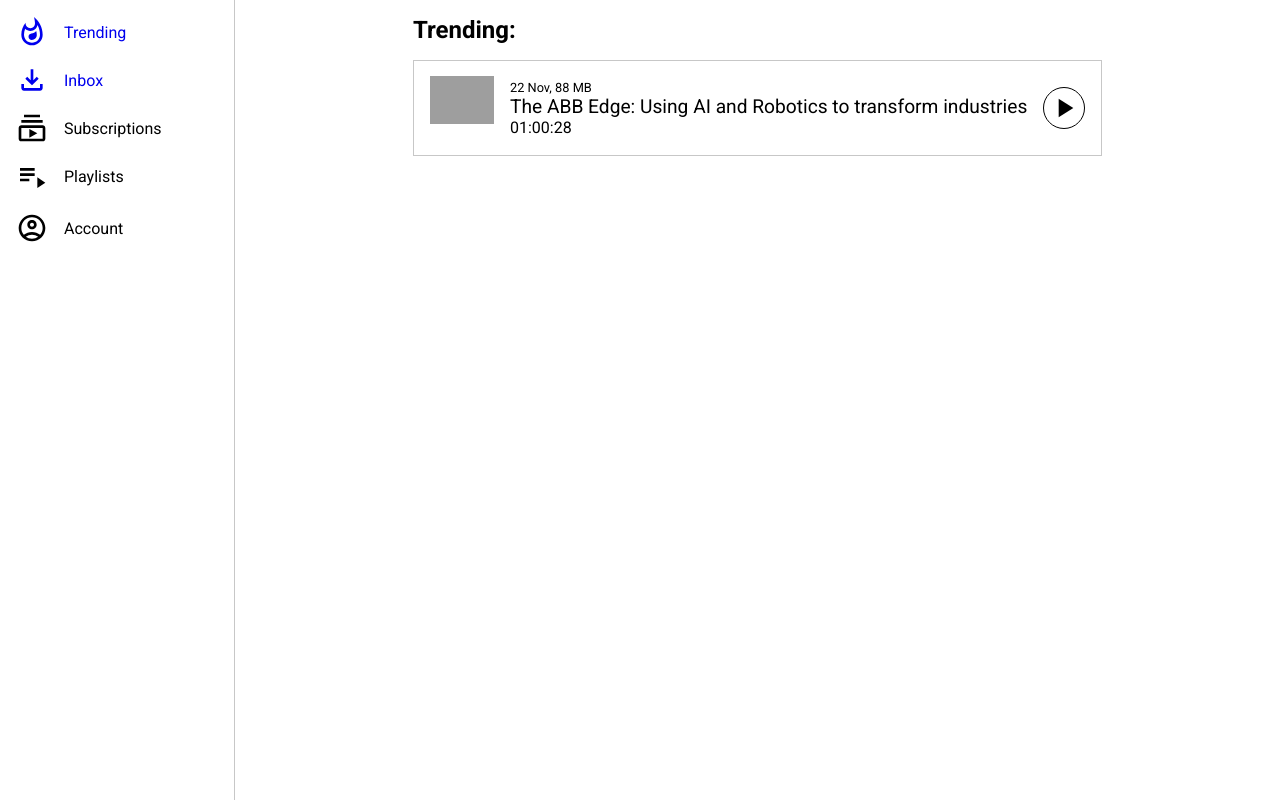
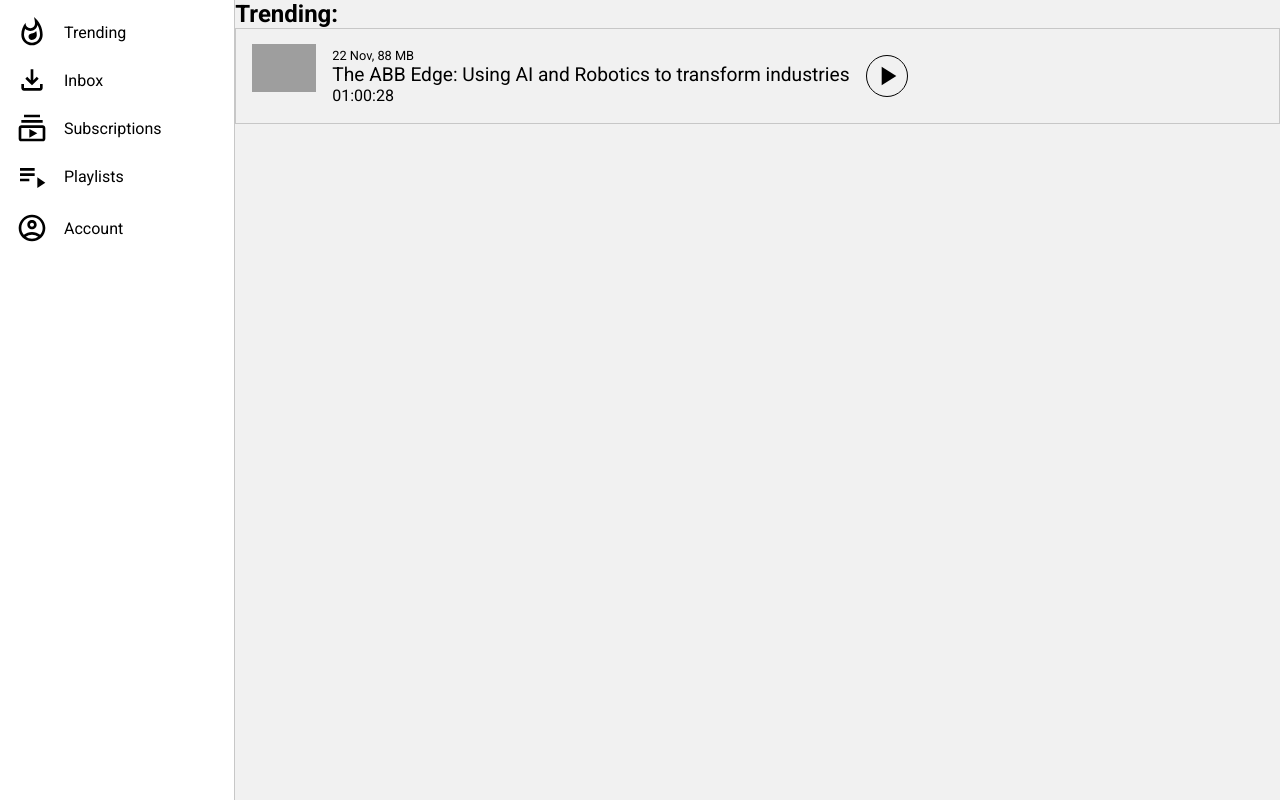
Before and after one commit to raghav309/podium-box, a React (Create React App) app: page /trending in a window 1280 px wide. Built offline with nearby package versions, Linux system fonts and the light colour scheme; grey boxes are pictures that could not be loaded.

Commit message:
Add styles for Link component and fix SideSection and MainSection

```diff
--- a/src/stylesheets/_MainSection.scss
+++ b/src/stylesheets/_MainSection.scss
@@ -1,16 +1,24 @@
 .MainSection {
     height: 100%;
     width: auto;
-    overflow-y: auto;
+    position: relative;
     order: 1;
+    overflow: hidden;
+    background: #f1f1f1;
 }
 
-.MainTab {
+.Tab {
     margin: 0 auto;
+    height: 100%;
     width: fit-content;
+    position: relative;
+    overflow-y: auto;
 
     &-title {
         margin: 1rem 0;
+        position: sticky;
+        top: 0;
+        background: white;
     }
 }
 
--- a/src/stylesheets/_SideSection.scss
+++ b/src/stylesheets/_SideSection.scss
@@ -13,22 +13,22 @@
 
     list-style: none;
 
-    & > li {
-        width: 100%;
-    }
-
     &-item {
         padding: 0.5rem;
         display: flex;
         align-items: center;
         gap: 1rem;
         text-decoration: none;
-
+        color: black;
         border-radius: 4px;
 
         &:hover {
             cursor: pointer;
             background: #c7c7c7;
+        }
+
+        &:visited {
+            color: black;
         }
 
         & p {
@@ -66,9 +66,11 @@
     .NavList {
         align-items: flex-start;
 
+        & > li {
+            width: 100%;
+        }
+
         &-item {
-            width: 100%;
-
             & p {
                 display: block;
             }
--- a/src/stylesheets/_base.scss
+++ b/src/stylesheets/_base.scss
@@ -11,3 +11,16 @@
 body {
     font-family: 'Roboto';
 }
+
+.rrd-link {
+    text-decoration: none;
+    color: black;
+
+    &:visited {
+        color: black;
+    }
+
+    &:hover {
+        color: black;
+    }
+}
--- a/src/stylesheets/main.scss
+++ b/src/stylesheets/main.scss
@@ -3,3 +3,5 @@
 @use 'SideSection.scss';
 @use 'MainSection.scss';
 @use 'EpisodeList.scss';
+@use 'PodcastList.scss';
+@use 'AudioPlayer.scss';
```
